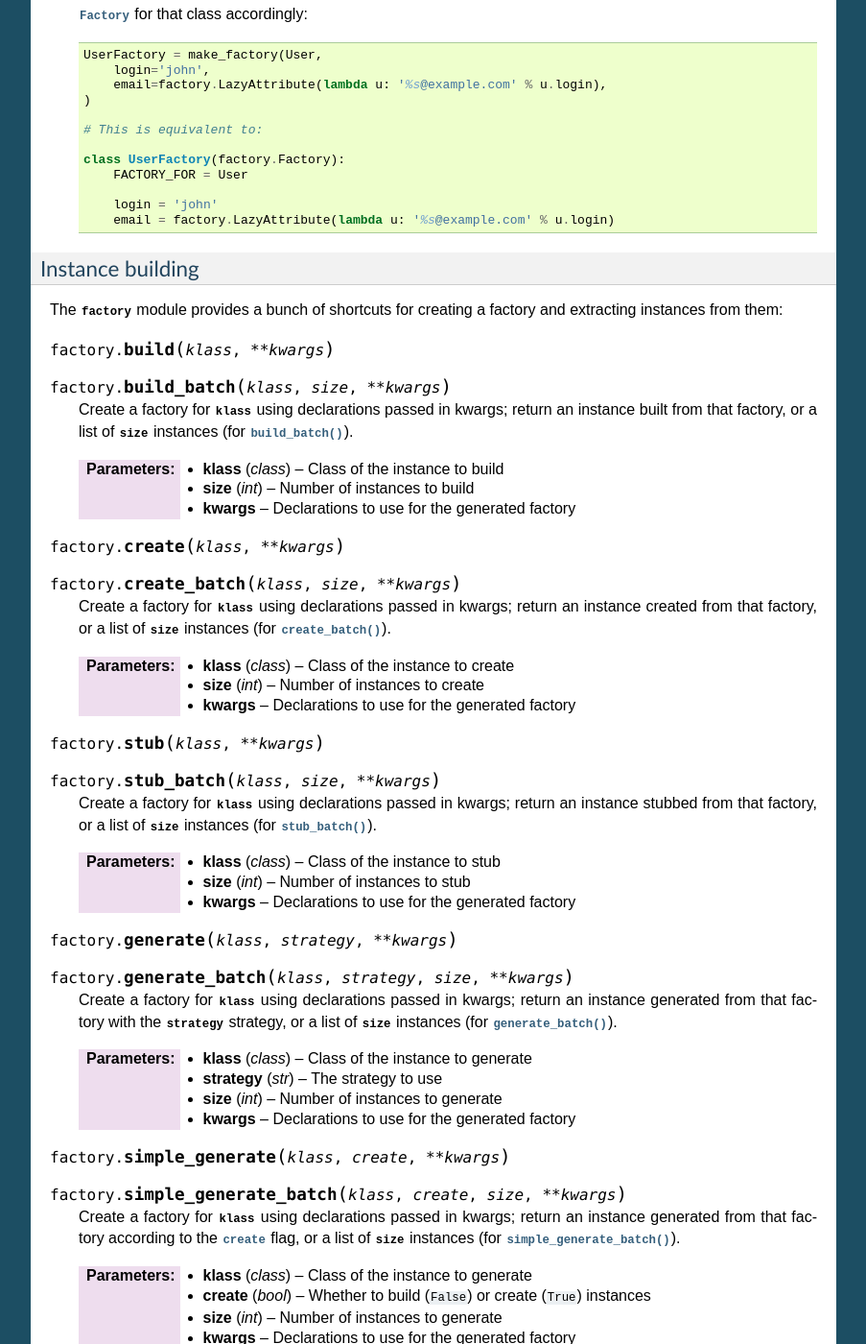
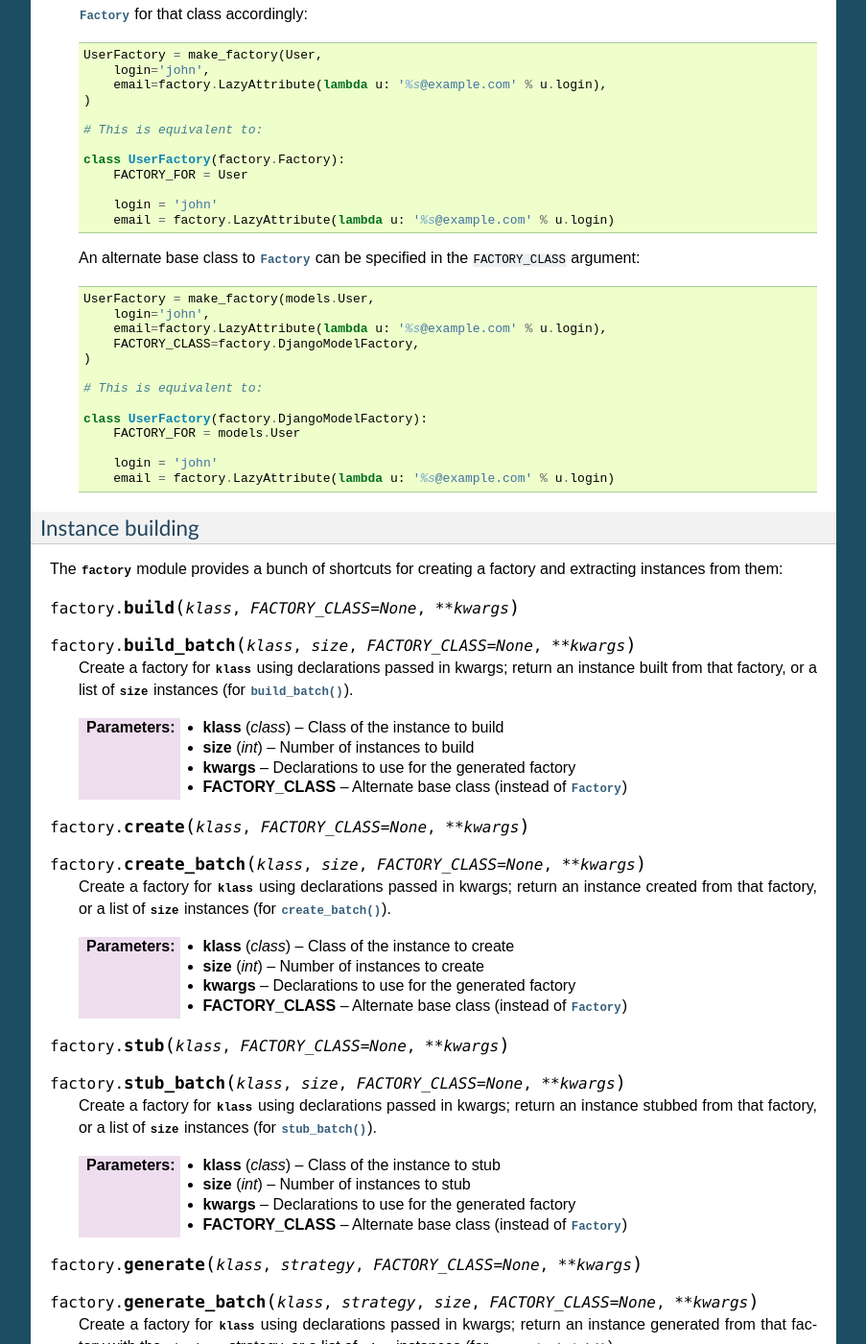
Before and after one commit to FactoryBoy/factory_boy, a Sphinx documentation site: the page built from docs/reference.rst, in a window 1280 px wide and 1400 px high, scrolled down 16718 px. Shown: the whole window at 96% size, without its empty margins (198-1101 px from the left). Built offline with Sphinx 7.4.7, drawn with Linux system fonts in a browser that asks for light colours; some of the changed text lies outside the part shown.

Commit message:
Add FACTORY_CLASS kwarg to make_factory and friends.

```diff
--- a/docs/reference.rst
+++ b/docs/reference.rst
@@ -1219,6 +1219,25 @@ Lightweight factory declaration
             login = 'john'
             email = factory.LazyAttribute(lambda u: '%s@example.com' % u.login)
 
+    An alternate base class to :class:`Factory` can be specified in the
+    ``FACTORY_CLASS`` argument:
+
+    .. code-block:: python
+
+        UserFactory = make_factory(models.User,
+            login='john',
+            email=factory.LazyAttribute(lambda u: '%s@example.com' % u.login),
+            FACTORY_CLASS=factory.DjangoModelFactory,
+        )
+
+        # This is equivalent to:
+
+        class UserFactory(factory.DjangoModelFactory):
+            FACTORY_FOR = models.User
+
+            login = 'john'
+            email = factory.LazyAttribute(lambda u: '%s@example.com' % u.login)
+
 
 Instance building
 """""""""""""""""
@@ -1226,8 +1245,8 @@ Instance building
 The :mod:`factory` module provides a bunch of shortcuts for creating a factory and
 extracting instances from them:
 
-.. function:: build(klass, **kwargs)
-.. function:: build_batch(klass, size, **kwargs)
+.. function:: build(klass, FACTORY_CLASS=None, **kwargs)
+.. function:: build_batch(klass, size, FACTORY_CLASS=None, **kwargs)
 
     Create a factory for :obj:`klass` using declarations passed in kwargs;
     return an instance built from that factory,
@@ -1236,11 +1255,12 @@ extracting instances from them:
     :param class klass: Class of the instance to build
     :param int size: Number of instances to build
     :param kwargs: Declarations to use for the generated factory
+    :param FACTORY_CLASS: Alternate base class (instead of :class:`Factory`)
 
 
 
-.. function:: create(klass, **kwargs)
-.. function:: create_batch(klass, size, **kwargs)
+.. function:: create(klass, FACTORY_CLASS=None, **kwargs)
+.. function:: create_batch(klass, size, FACTORY_CLASS=None, **kwargs)
 
     Create a factory for :obj:`klass` using declarations passed in kwargs;
     return an instance created from that factory,
@@ -1249,11 +1269,12 @@ extracting instances from them:
     :param class klass: Class of the instance to create
     :param int size: Number of instances to create
     :param kwargs: Declarations to use for the generated factory
+    :param FACTORY_CLASS: Alternate base class (instead of :class:`Factory`)
 
 
 
-.. function:: stub(klass, **kwargs)
-.. function:: stub_batch(klass, size, **kwargs)
+.. function:: stub(klass, FACTORY_CLASS=None, **kwargs)
+.. function:: stub_batch(klass, size, FACTORY_CLASS=None, **kwargs)
 
     Create a factory for :obj:`klass` using declarations passed in kwargs;
     return an instance stubbed from that factory,
@@ -1262,11 +1283,12 @@ extracting instances from them:
     :param class klass: Class of the instance to stub
     :param int size: Number of instances to stub
     :param kwargs: Declarations to use for the generated factory
+    :param FACTORY_CLASS: Alternate base class (instead of :class:`Factory`)
 
 
 
-.. function:: generate(klass, strategy, **kwargs)
-.. function:: generate_batch(klass, strategy, size, **kwargs)
+.. function:: generate(klass, strategy, FACTORY_CLASS=None, **kwargs)
+.. function:: generate_batch(klass, strategy, size, FACTORY_CLASS=None, **kwargs)
 
     Create a factory for :obj:`klass` using declarations passed in kwargs;
     return an instance generated from that factory with the :obj:`strategy` strategy,
@@ -1276,11 +1298,12 @@ extracting instances from them:
     :param str strategy: The strategy to use
     :param int size: Number of instances to generate
     :param kwargs: Declarations to use for the generated factory
+    :param FACTORY_CLASS: Alternate base class (instead of :class:`Factory`)
 
 
 
-.. function:: simple_generate(klass, create, **kwargs)
-.. function:: simple_generate_batch(klass, create, size, **kwargs)
+.. function:: simple_generate(klass, create, FACTORY_CLASS=None, **kwargs)
+.. function:: simple_generate_batch(klass, create, size, FACTORY_CLASS=None, **kwargs)
 
     Create a factory for :obj:`klass` using declarations passed in kwargs;
     return an instance generated from that factory according to the :obj:`create` flag,
@@ -1290,3 +1313,4 @@ extracting instances from them:
     :param bool create: Whether to build (``False``) or create (``True``) instances
     :param int size: Number of instances to generate
     :param kwargs: Declarations to use for the generated factory
+    :param FACTORY_CLASS: Alternate base class (instead of :class:`Factory`)
```
Also changed, not shown: docs/changelog.rst (+4 -5 lines), 1 other file.
